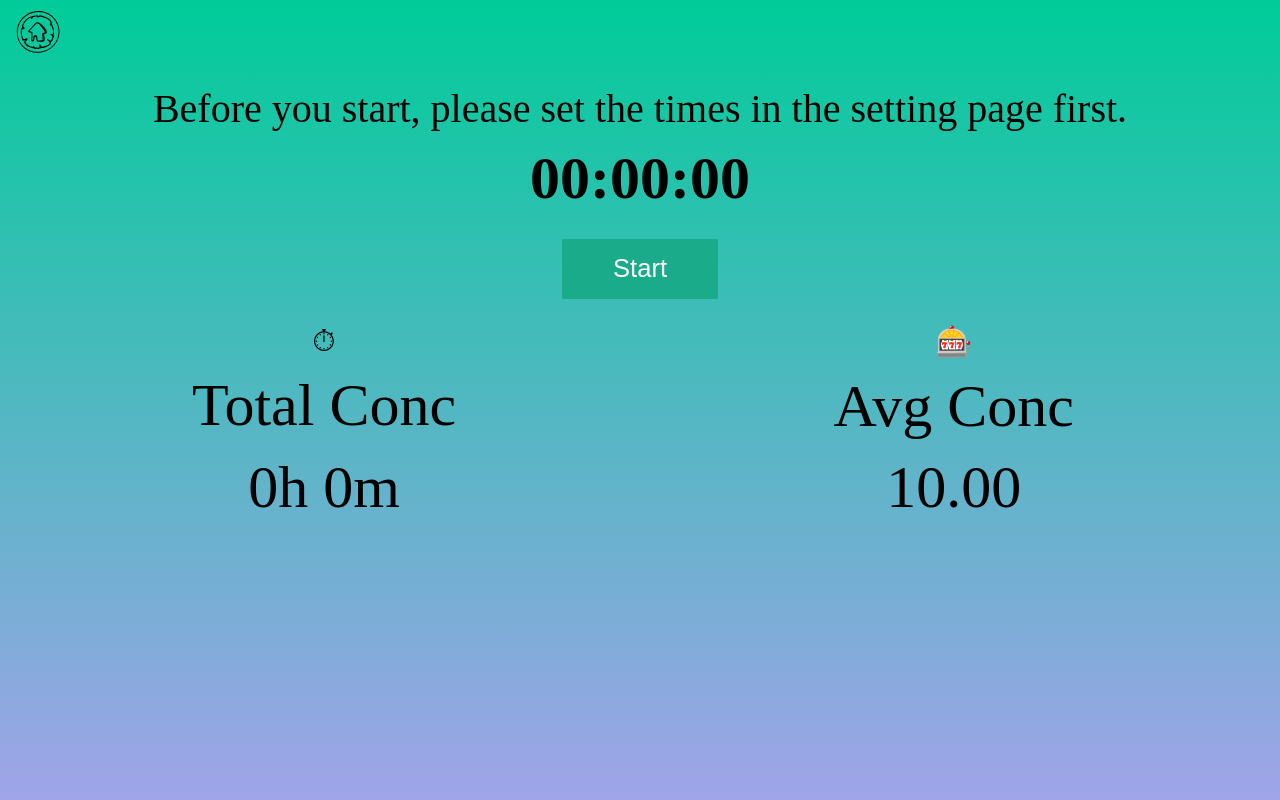
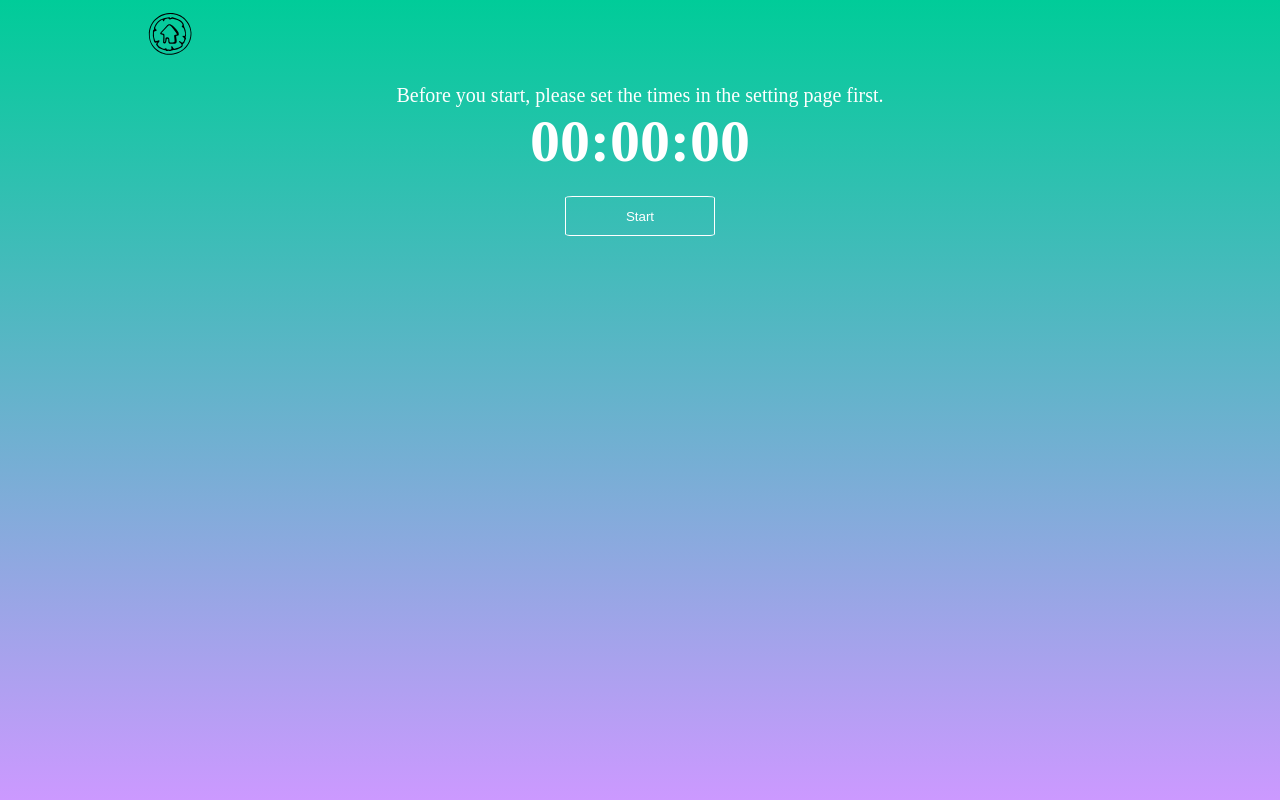
Before and after one commit to SkynI25/Pomodoro, a plain HTML site: page pomodoro.html in a window 1280 px wide. Shown: the top 800 px of the page. Drawn offline with Linux system fonts and the light colour scheme.

Commit message:
modify pomodoro page style(remove unused element & styles)

```diff
--- a/css/pomodoro.css
+++ b/css/pomodoro.css
@@ -1,107 +1,79 @@
+html {
+    height: 100%;
+}
+body {
+    margin: 0;
+    background: linear-gradient(180deg, rgb(0, 204, 153), rgb(204, 153, 255)); /* Standard syntax (must be last) */
+}
 p {
+    margin: 10px;
+}
+.home-img {
+    cursor: pointer;
+    width: 60px;
+    height : 60px;
+    margin-top: 10px;
+}
+#numOfset{
+    color: #fff;
+    text-align: center;
+    font-size: 20px;
+    margin-bottom: 0;
+}
+.buttonLocation {
+    margin : 2%;
+    text-align: center;
+}
+#startbtn {
+    width: 150px;
+    height: 40px;
+    color: #fff;
+    background: none;
+    border-radius: 5%;
+    border: 1px solid #fff;
+}
+#setPomoNum{
+    color: #fff;
     text-align: center;
     font-size: 60px;
-    margin: 2%;
+    margin:0;
 }
-#numOfset{
-    text-align: center;
-    font-size: 40px;
-    margin: 1%;
-}
-#setPomoNum{
-    text-align: center;
-    font-size: 60px;
-    margin: 1%;
-}
-.home-img {
-    width: 60px;
-    height : 60px;
-}
-body {
-    height : 1000px;
-    background: rgb(0, 204, 153);
-    background: linear-gradient(180deg, rgb(0, 204, 153), rgb(204, 153, 255)); /* Standard syntax (must be last) */
-}
-.nameOftitle {
-    margin-top : 5%;
+.time-table {
+    color: #fff;
+    margin-top : 350px;
 }
 .totalTime {
-    box-sizing: content-box;
+    float: left;
     text-align: center;
-    display : inline-block;
     font-size: 30px;
     width : 50%;
 }
 .avgConcent {
-    box-sizing: content-box;
+    float: left;
     text-align: center;
-    display : inline-block;
     font-size: 30px;
-    width : 49%;
-}
-.displayNum {
-    margin : 1%;
+    width : 50%;
 }
 .numOftotalTime {
-    box-sizing: content-box;
+    float: left;
     text-align: center;
-    display : inline-block;
     font-size: 30px;
     width : 50%;
 }
 .numOfavgConcent {
-    box-sizing: content-box;
+    float: left;
     text-align: center;
-    display : inline-block;
     font-size: 30px;
-    width : 49%;
+    width : 50%;
 }
-
-/* button */
-button {
-    background: #1AAB8A;
+.pomoSect {
     color: #fff;
-    border: none;
-    position: relative;
-    height: 60px;
-    font-size: 1.6em;
-    padding: 0 2em;
-    cursor: pointer;
-    transition: 800ms ease all;
-    outline: none;
 }
-
-button:hover {
-    background: #fff;
-    color: #1AAB8A;
+.breakSect {
+    color: #fff;
 }
-
-button:before,
-button:after {
-    content: '';
-    position: absolute;
-    top: 0;
-    right: 0;
-    height: 2px;
-    width: 0;
-    background: #1AAB8A;
-    transition: 400ms ease all;
+.time-info {
+    width: 1000px;
+    margin-left: auto;
+    margin-right: auto;
 }
-
-button:after {
-    right: inherit;
-    top: inherit;
-    left: 0;
-    bottom: 0;
-}
-
-button:hover:before,
-button:hover:after {
-    width: 100%;
-    transition: 800ms ease all;
-}
-
-.buttonLocation {
-    margin : 2%;
-    text-align: center;
-}
--- a/pomodoro.html
+++ b/pomodoro.html
@@ -5,6 +5,7 @@
     <link rel="stylesheet" type="text/css" media="screen" href="./css/pomodoro.css" />
 </head>
 <body>
+    <div class="time-info">
         <div>
             <img src="./img/home.svg" class="home-img" onclick="window.location.href='main.html'">
         </div>
@@ -22,7 +23,7 @@
         <!-- <div class="buttonLocation">
             <button onclick="stop_timer()">강제종료</button>
         </div> -->
-    <div class="time-table">
+        <!-- <div class="time-table">
             <div class="totalTime">
                 <div>⏱</div>
                 <p>Total Conc</p>
@@ -33,6 +34,7 @@
                 <p>Avg Conc</p>
                 <p>10.00</p>
             </div>
+        </div> -->
     </div>
     <!-- <div class="pomoSect">
         <h4>Pomo Time : </h4>
```
Lines whose indentation alone changed are shown as unchanged.
